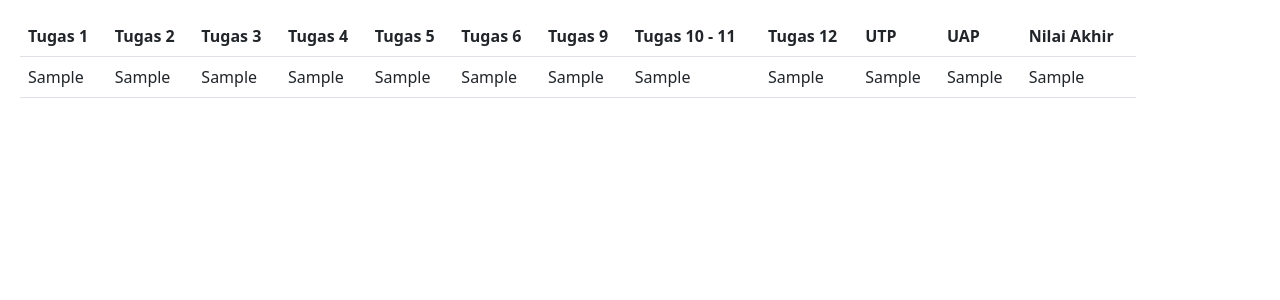
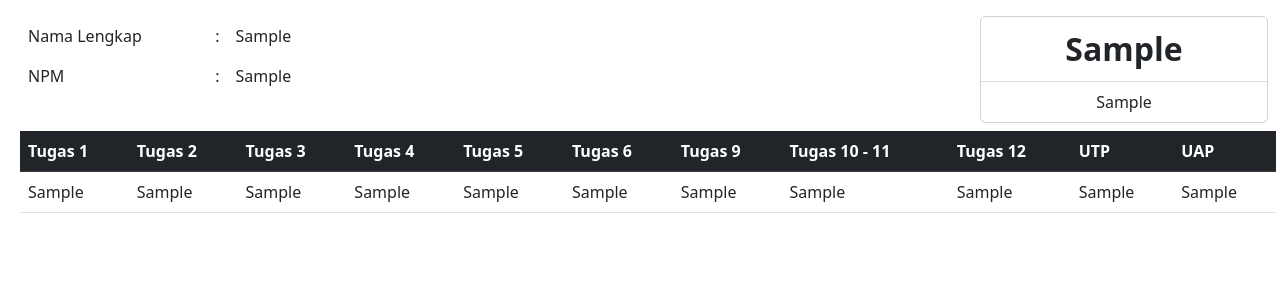
Before and after one commit to adivii/visualisasi-nilai, a Django app: template visualisasi/templates/nilai.html in a window 1280 px wide. Shown: the top 300 px of the page. Run offline with Django 4.2, Linux system fonts and the light colour scheme; the template is opened without the code that fills it: most values are stand-ins (such as "Sample title", 1, 10 or a date in 2020).

Commit message:
rapiin dikit

```diff
--- a/visualisasi/templates/nilai.html
+++ b/visualisasi/templates/nilai.html
@@ -14,9 +14,44 @@
 </head>
 
 <body>
-    <div class="container mt-3 mx-2">
+    <div class="container-fluid mt-3 mx-2">
+        <div class="row">
+            <div class="col col-sm-12 col-md-12 col-lg-9">
+                <table class="table table-borderless table-responsive">
+                    <tbody>
+                        <tr>
+                            <td scope="row" width="20%">Nama Lengkap</td>
+                            <td width="1%">:</td>
+                            <td>
+                            {{ nilai.nama.0 }}
+                            </td>
+                        </tr>
+                        <tr>
+                            <td scope="row" width="20%">NPM</td>
+                            <td width="1%">:</td>
+                            <td>
+                            {{ nilai.npm.0 }}
+                            </td>
+                        </tr>
+                    </tbody>
+                </table>
+            </div>
+
+            <div class="col col-sm-12 col-md-12 col-lg-3">
+                <div class="card text-center" style="width: 18rem;">
+                    <ul class="list-group list-group-flush">
+                        <li class="list-group-item fw-bold fs-2">{{ mutu.0 }}</li>
+                        <li class="list-group-item">{{ nilai.final.0 }}</li>
+                    </ul>
+                </div>
+            </div>
+
+        </div>
+
+        <div class="table-responsive mt-2">
+
             <table class="table">
-            <thead>
+                <thead class="table-dark">
                     <tr>
                         <th scope="col">Tugas 1</th>
                         <th scope="col">Tugas 2</th>
@@ -29,7 +64,6 @@
                         <th scope="col">Tugas 12</th>
                         <th scope="col">UTP</th>
                         <th scope="col">UAP</th>
-                    <th scope="col">Nilai Akhir</th>
                     </tr>
                 </thead>
                 <tbody>
@@ -67,13 +101,11 @@
                         <td>
                             {{ nilai.uap.0 }}
                         </td>
-                    <td>
-                        {{ nilai.final.0 }}
-                    </td>
                     </tr>
                 </tbody>
             </table>
         </div>
+    </div>
 </body>
 
 </html>
--- a/visualisasi_nilai/settings.py
+++ b/visualisasi_nilai/settings.py
@@ -39,6 +39,7 @@ INSTALLED_APPS = [
     'django.contrib.staticfiles',
     'visualisasi.apps.VisualisasiConfig',
     'pandas',
+    'visualisasi.nilai',
 ]
 
 MIDDLEWARE = [
```
Also changed, not shown: visualisasi/nilai.py (added, +24 -0 lines), visualisasi/views.py (+13 -7 lines). Lines whose indentation alone changed are shown as unchanged.
